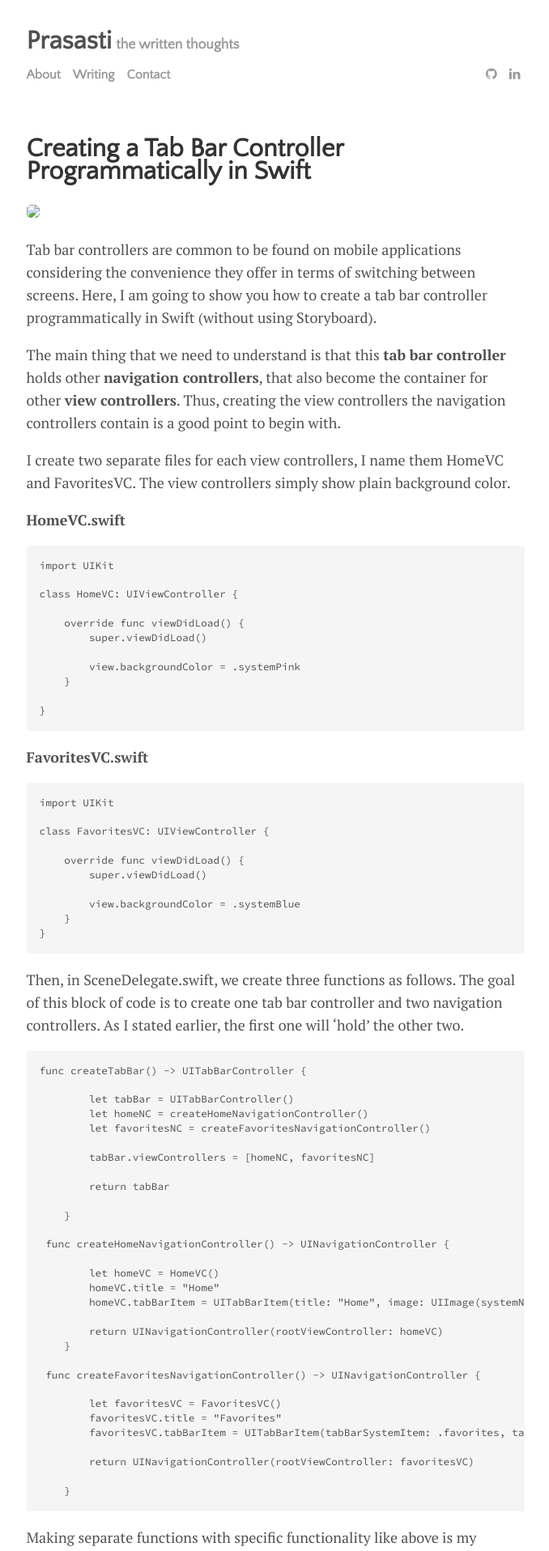
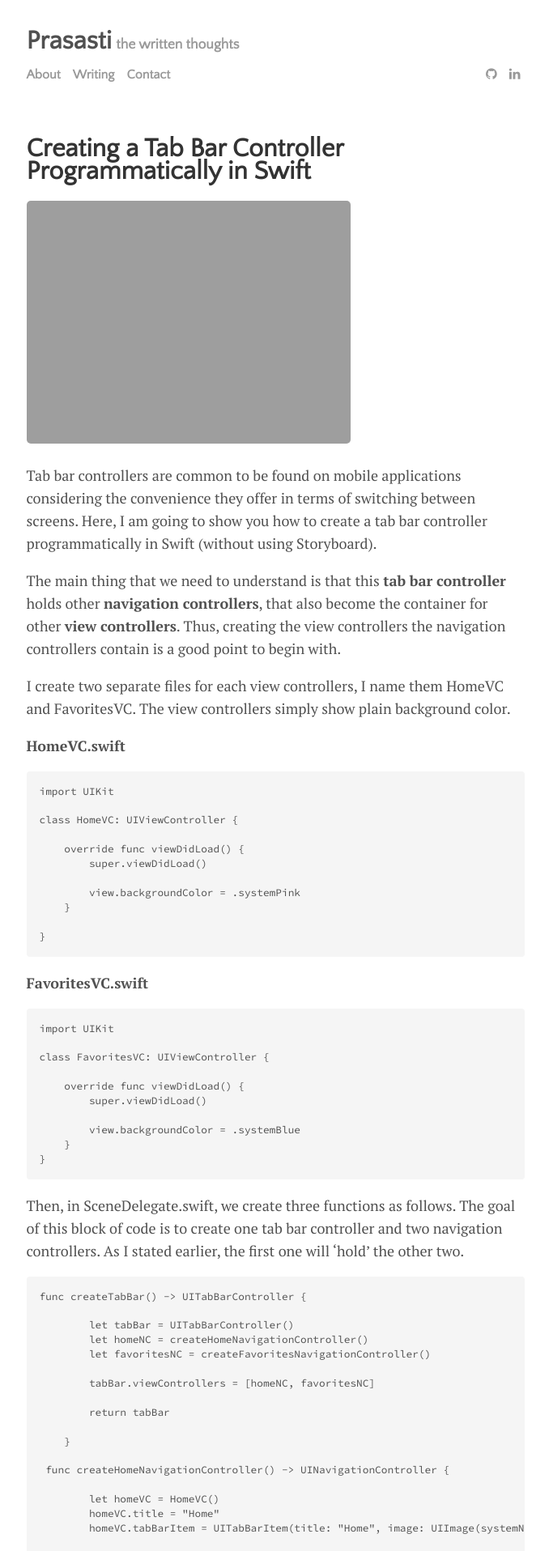
Before and after one commit to dediprakasa/deprak.github.io, a Jekyll site: the page built from _posts/2020-04-16-creating-a-tab-bar-controller-programmatically-in-swift.md, in a window 1280 px wide. Shown: the top 1916 px of the page at 81% size, without its empty margins (300-978 px from the left). Built offline with Jekyll 4.4.1, drawn with Linux system fonts in a browser that asks for light colours; comment, search, counter and statistics services are not loaded.

Commit message:
Update from Forestry.io Dedi Prakasa updated _posts/2020-04-16-creating-a-tab-bar-controller-programmatically-in-swift.md Dedi Prakasa created uploads/jakob-owens-R-8Kkjaztn0-unsplash.jpg

```diff
--- a/_posts/2020-04-16-creating-a-tab-bar-controller-programmatically-in-swift.md
+++ b/_posts/2020-04-16-creating-a-tab-bar-controller-programmatically-in-swift.md
@@ -6,7 +6,7 @@ categories: ''
 tags:
 - swift
 - ios
-image: "/uploads/Screen Shot 2020-04-16 at 7.50.29 PM.png"
+image: ''
 
 ---
 Tab bar controllers are common to be found on mobile applications considering the convenience they offer in terms of switching between screens. Here, I am going to show you how to create a tab bar controller programmatically in Swift (without using Storyboard).
@@ -94,4 +94,4 @@ Next, inside the uppermost boilerplate function, still, in SceneDelegate.swift f
 
 Line 5 to 7 is the setup we need to set considering that we are not using Storyboard. Finally, we set the instance of our tab bar controller to the rootViewController of the window. The final result will pretty much look like this.
 
-![](/uploads/Screen Shot 2020-04-16 at 7.50.29 PM.png)![](/uploads/Screen Shot 2020-04-16 at 7.50.01 PM.png)
+![](/uploads/Untitled presentation.png)
```
Also changed, not shown: 1 other file.
